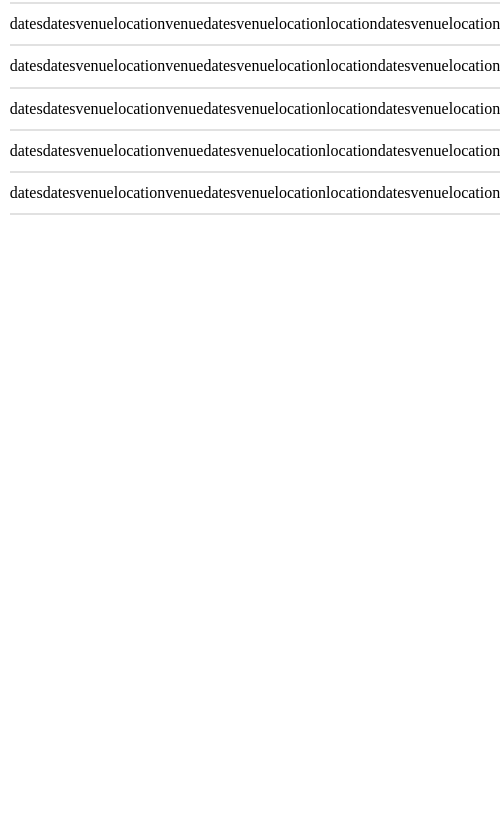
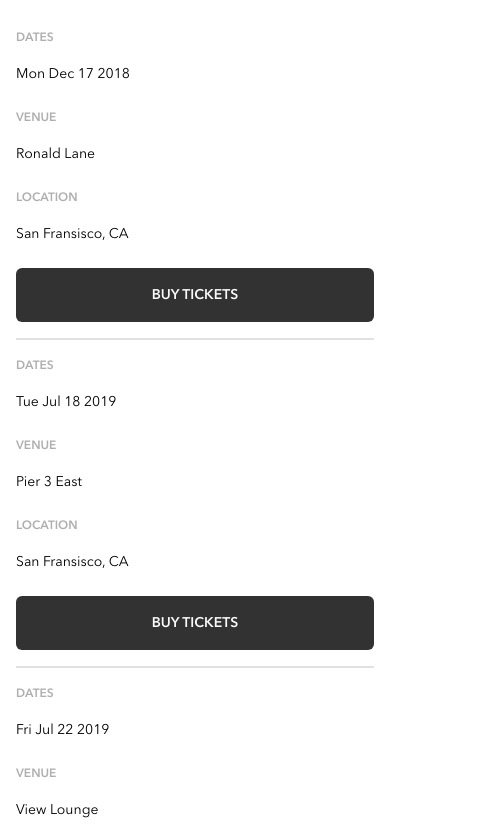
Before and after one commit to russellwinters/russell-winters-bandsite, a plain HTML site: page sprint-two/pages/shows.html in a window 390 px wide. Shown: the part 339-1173 px from the top of the page, 500 px wide, since content can reach past the window. Before the commit the page ends 844 px from the top, so only its background shows below. Drawn offline with Linux system fonts and the light colour scheme.

Commit message:
Made JS section of Table Responsive and made mobile version of Table styles.

```diff
--- a/sprint-two/scripts/table.js
+++ b/sprint-two/scripts/table.js
@@ -67,17 +67,22 @@ function mobileTable(table, obj, keyValue) {
   for (show of shows) {
     let tHead = table.createTHead();
     let tableRow = table.insertRow();
+    tableRow.className = "table-row";
     for (key of keyValue) {
       let cell = tableRow.insertCell();
+      cell.className = "key-cell";
       let keyText = document.createTextNode(key);
+      let cellText = document.createTextNode(show[key]);
       cell.appendChild(keyText);
-      // !inside of this for statement need to create cell with value of key.
-      for (key in show) {
-        let cell = tableRow.insertCell(); //!structure is correct, values are not.
-        let cellText = document.createTextNode(key); //!having trouble getting something that is NOT undefined
-        cell.appendChild(cellText);
-      }
+      let dataCell = tableRow.insertCell();
+      dataCell.className = "data-cell";
+      dataCell.appendChild(cellText);
     }
+    let btnCell = tableRow.insertCell();
+    btnCell.className = "button-container";
+    let btn = document.createElement("a");
+    btn.innerHTML = "Buy tickets";
+    btnCell.appendChild(btn);
   }
 }
 
@@ -87,11 +92,11 @@ const showKeys = Object.keys(shows[0]);
 const tabletWidth = window.innerWidth;
 
 // !Invoke functions
-if (tabletWidth >= 600) {
+if (tabletWidth >= 768) {
   createTable(myTable, shows);
   createTableHeading(myTable, showKeys);
 }
 
-if (tabletWidth < 600) {
+if (tabletWidth < 768) {
   mobileTable(myTable, shows, showKeys);
 }
--- a/sprint-two/styles/partials/_shows.scss
+++ b/sprint-two/styles/partials/_shows.scss
@@ -1,44 +1,91 @@
-// !Styling for @medium and @large
-
 .shows {
-  width: 95%; //todo: check actual width
+  width: calc(100vw - 32px);
   margin: 0 auto;
 
-  .shows__table {
-    width: 95%; //todo: check actual width
-    margin-top: 10px; //todo: check real margins
+  &__header {
+    margin-top: 32px;
+    margin-bottom: 24px;
+    @include h2-header;
+  }
+
+  &__table {
+    width: calc(100vw - 32px);
     border-collapse: collapse;
+    margin-bottom: 32px;
 
-    & thead {
-      & tr {
-        height: 25px;
-        border-bottom: none;
-      }
+    & tbody {
+      // width: calc(100vw - 32px);
     }
     & tr {
-      height: 5vh;
+      margin-top: 16px;
+      width: 100%;
+      display: flex;
+      flex-direction: column;
       border-bottom: 2px solid $mercury;
 
-      & td {
+      & .key-cell {
+        @include labels;
+        margin-bottom: 16px;
+      }
+
+      & .data-cell {
+        // @include mobile-paragraph-lists;
+        @include lists;
+        margin-bottom: 24px;
+      }
+
+      & .data-cell:first-of-type {
+        @include subheader;
+      }
+
+      & .button-container {
+        width: 100%;
+        padding: 16px;
         text-align: center;
-      }
-    }
-
-    // & tr:first-of-type {
-    //   border-bottom: none;
-    //   // text-align: center;
-    // }
-
-    & .button-container {
-      & a {
-        padding: 6px 24px;
+        text-transform: uppercase;
+        @include mobile-subheader;
+        border-radius: 6px;
         background-color: $black;
         color: $alabaster;
-        border-radius: 6px;
+        margin-bottom: 16px;
       }
-      // & button { //!Styles before I removed the button for an anchor tag
-      //   text-transform: uppercase;
-      //   width: 100%;
     }
   }
 }
+
+// !Styling for @medium and @large
+
+// .shows {
+//   width: 95%; //todo: check actual width
+//   margin: 0 auto;
+
+//   .shows__table {
+//     width: 95%; //todo: check actual width
+//     margin-top: 10px; //todo: check real margins
+//     border-collapse: collapse;
+
+//     & thead {
+//       & tr {
+//         height: 25px;
+//         border-bottom: none;
+//       }
+//     }
+//     & tr {
+//       height: 5vh;
+//       border-bottom: 2px solid $mercury;
+
+//       & td {
+//         text-align: center;
+//       }
+//     }
+
+//     & .button-container {
+//       & a {
+//         padding: 6px 24px;
+//         background-color: $black;
+//         color: $alabaster;
+//         border-radius: 6px;
+//       }
+//     }
+//   }
+// }
```
Also changed, not shown: sprint-two/styles/main.css, 1 other file.
